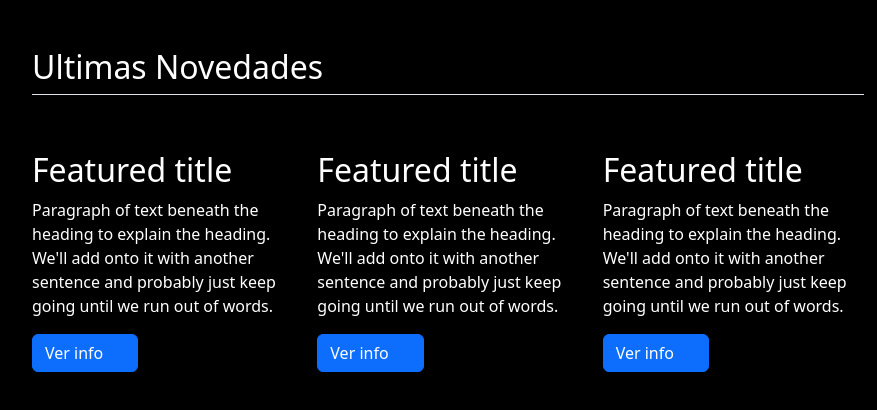
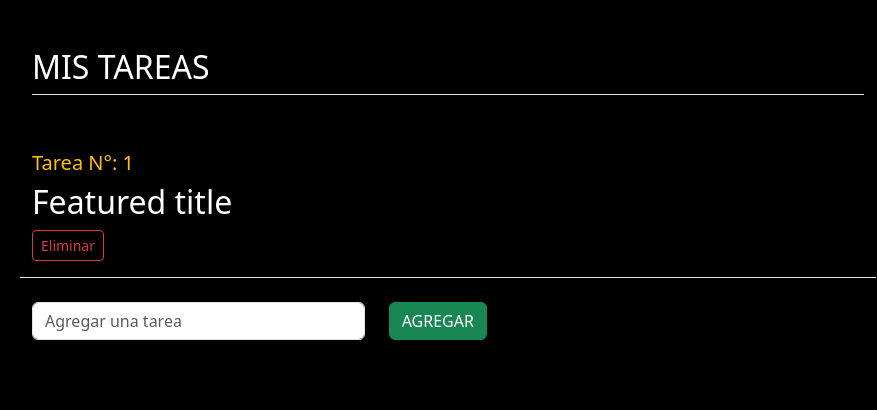
Before and after one commit to nestor-labiuk/RC-Curso-ReactJs, a React (Vite) app: page / in a window 1280 px wide. Shown: the top 410 px of the page, without its empty margins (192-1069 px from the left). Built offline with nearby package versions, Linux system fonts and the light colour scheme.

Commit message:
Template inicial para la clase 2

```diff
--- a/src/02-Clase-Repaso/ProductGalery.jsx
+++ b/src/02-Clase-Repaso/ProductGalery.jsx
@@ -9,32 +9,22 @@ export const ProductGalery = () => {
   return (
     <>
         <div className="container px-4 py-5" id="featured-3">
-            <h2 className="pb-2 border-bottom text-white">Ultimas Novedades</h2>
-            <div className="row g-4 py-5 row-cols-1 row-cols-lg-3">
-                <div className="feature col">
+            <h2 className="pb-2 border-bottom text-white">MIS TAREAS</h2>
+            <div className="row g-4 py-5 row-cols-1">
+                <div className="feature col border-bottom pb-3">
+                    <h5 className='text-warning'>Tarea N°: 1</h5>
                     <h3 className="fs-2 text-white">Featured title</h3>
-                    <p className="text-white">Paragraph of text beneath the heading to explain the heading. We'll add onto it with another sentence and probably just keep going until we run out of words.</p>
-                    <button className="btn btn-primary icon-link">
-                    Ver info
-                    <svg className="bi"><use xlink:href="#chevron-right"/></svg>
+                    <button type='button' className="btn btn-sm btn-outline-danger">
+                    Eliminar
                     </button>
                 </div>
-                <div className="feature col">
-                    <h3 className="fs-2 text-white">Featured title</h3>
-                    <p className="text-white">Paragraph of text beneath the heading to explain the heading. We'll add onto it with another sentence and probably just keep going until we run out of words.</p>
-                    <button className="btn btn-primary icon-link">
-                    Ver info
-                    <svg className="bi"><use xlink:href="#chevron-right"/></svg>
-                    </button>
+                <div class="mb-3 col-5">
+                    <input type="text" class="form-control"  placeholder="Agregar una tarea"/>
                 </div>
-                <div className="feature col">
-                    <h3 className="fs-2 text-white">Featured title</h3>
-                    <p className="text-white">Paragraph of text beneath the heading to explain the heading. We'll add onto it with another sentence and probably just keep going until we run out of words.</p>
-                    <button className="btn btn-primary icon-link">
-                    Ver info
-                    <svg className="bi"><use xlink:href="#chevron-right"/></svg>
-                    </button>
+                <div class="mb-3 col-5">
+                    <button className='btn btn-success'>AGREGAR</button>
                 </div>
+
             </div>
         </div>
 
```
